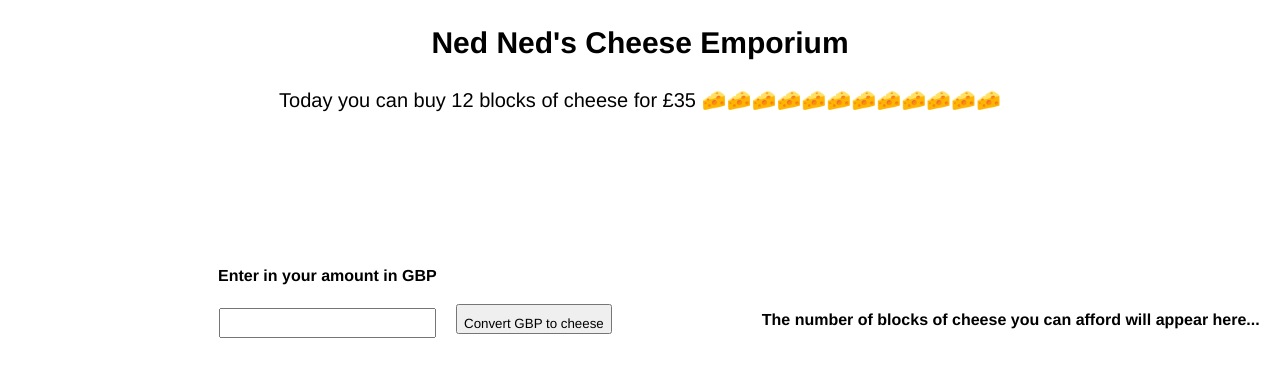
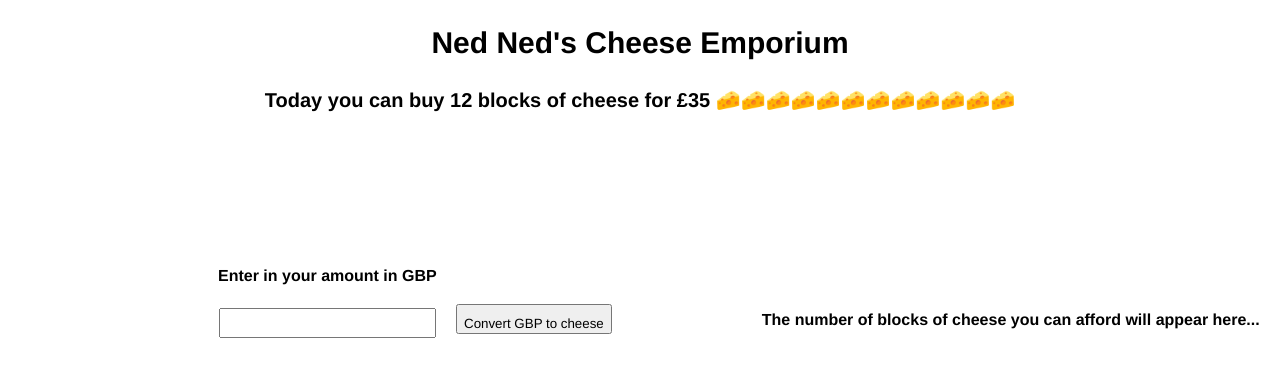
Before and after one commit to JoshuaJFHolloway/ZD, a React (Create React App) app: page / in a window 1280 px wide. Shown: the top 376 px of the page. Built offline with nearby package versions, Linux system fonts and the light colour scheme.

Commit message:
modified styling of component

```diff
--- a/src/components/styledComponents/subHeader.js
+++ b/src/components/styledComponents/subHeader.js
@@ -2,7 +2,6 @@ import styled from 'styled-components';
 
 const SubHeaderStyle = styled.h2 `
   font-size: 20px;
-  font-weight: normal;
   font-family: Helvetica;
   line-height: 1.5;
   text-align: center;
```
